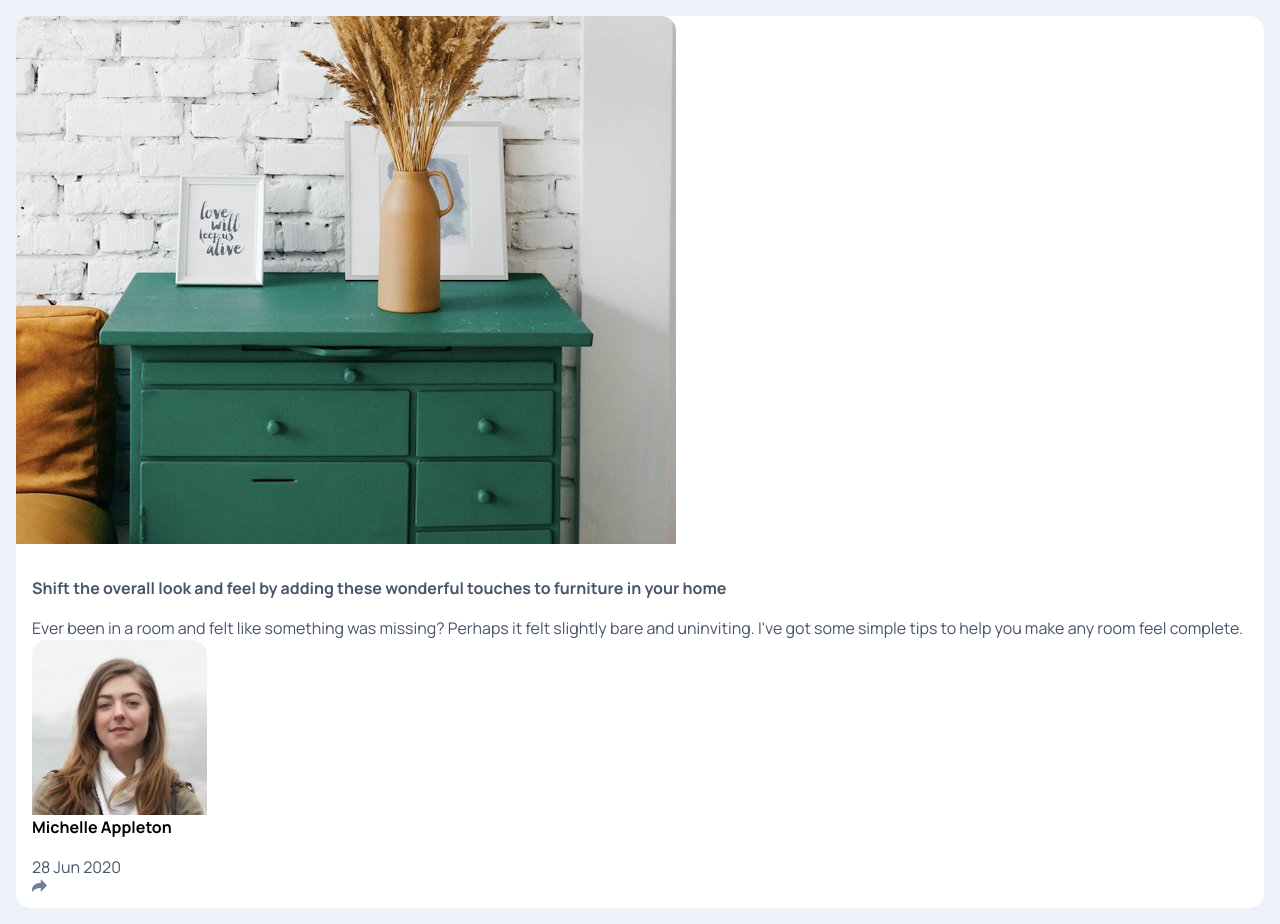
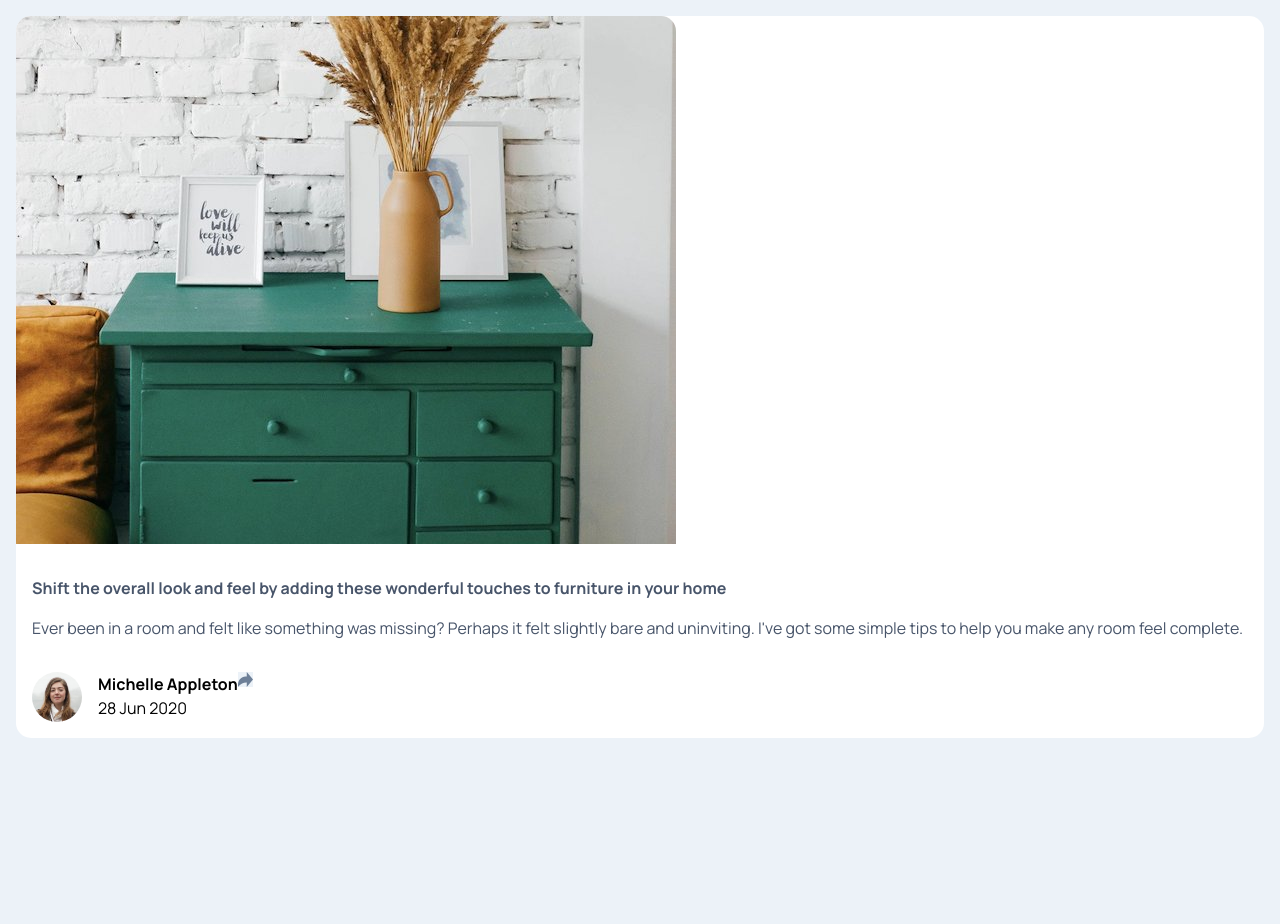
Before and after one commit to dottereldesign/article_preview_component, a plain HTML site: page index.html in a window 1280 px wide. After the commit the page ends 800 px from the top, so only its background shows below. Drawn offline with Linux system fonts and the light colour scheme.

Commit message:
Add style to card body and footer.

```diff
--- a/index.html
+++ b/index.html
@@ -28,12 +28,18 @@
         it felt slightly bare and uninviting. I've got some simple tips
         to help you make any room feel complete.
       </p>
-      <img src="images/avatar-michelle.jpg" alt="Michelle's display picture.">
-      <h4>Michelle Appleton</h4>
-      <p>28 Jun 2020</p>
-      <img src="images/icon-share.svg" alt="">
     </div>
 
+    <div class="card_footer">
+      <img class="card_footer-avatar" src="images/avatar-michelle.jpg" alt="Michelle's display picture.">
+
+      <div class="card_footer-info">
+        <h4>Michelle Appleton</h4>
+        <p>28 Jun 2020</p>
+      </div>
+
+      <img class="card_footer-share" src="images/icon-share.svg" alt="">
+    </div>
   </article>
   <!-- Share -->
 
--- a/style.css
+++ b/style.css
@@ -107,7 +107,7 @@ article.card {
   border-radius: 15px;
 }
 
-article.card img {
+article.card > img {
   border-radius: 15px 15px 0 0;
 }
 
@@ -124,3 +124,26 @@ article .card_body p {
   margin-top: 16px;
   color: var(--clr-primary-100);
 }
+
+article .card_footer {
+  padding: 16px;
+  display: flex;
+}
+
+article .card_footer-info {
+  display: flex;
+  flex-direction: column;
+}
+
+.card_footer-avatar {
+  width: 50px;
+  height: 50px;
+  border-radius: 100%;
+  margin-right: 16px;
+}
+
+.card_footer-share {
+  width: 15px;
+  height: 15px;
+  background-color: var(--clr-primary-400);
+}
```
